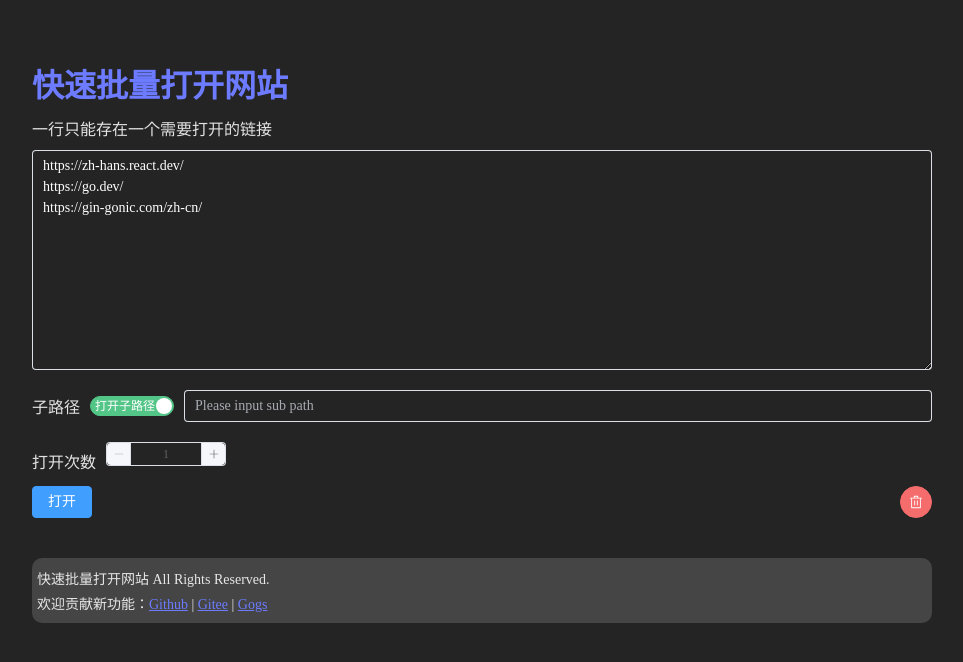
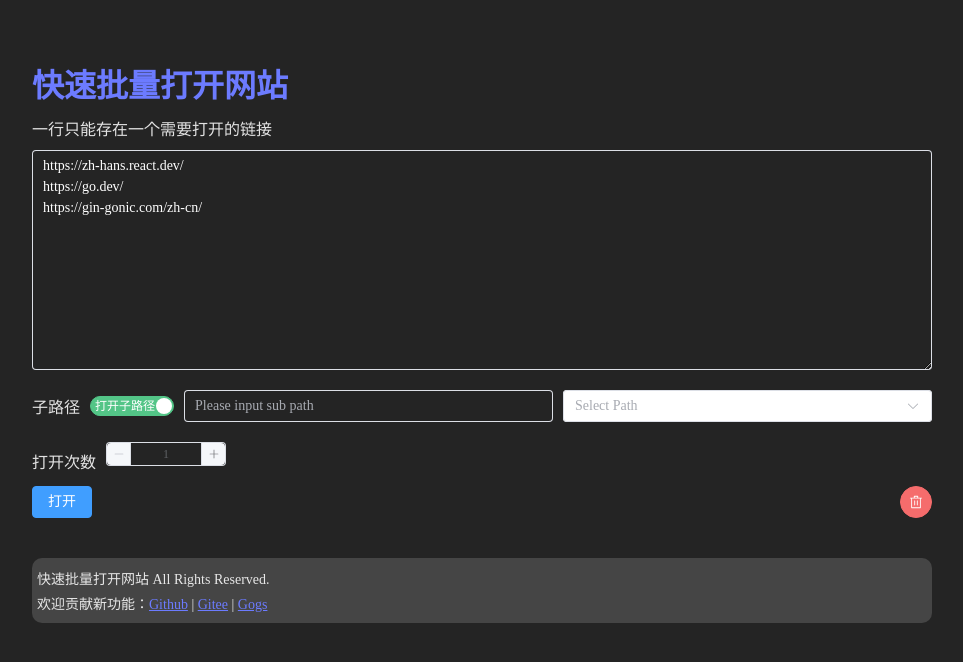
Before and after one commit to gantoho/fast_project, a Vue app: page / in a window 1280 px wide. Both pictures are taken after a click on the element 268 px from the left and 406 px from the top of the page. Shown: the top 662 px of the page, without its empty margins (158-1121 px from the left). Built offline with nearby package versions, Linux system fonts and the light colour scheme; a web font is replaced by a local one.

Commit message:
feat: 添加子路径选择器

```diff
--- a/src/pages/Home.vue
+++ b/src/pages/Home.vue
@@ -21,9 +21,22 @@
             v-if="subPathSwitch"
             v-model="subPath"
             class="sub_path_input"
-            :input-style="{backgroundColor: 'rgba(0,0,0,0)', color: ''}"
+            :input-style="{backgroundColor: 'rgba(0,0,0,0)', color: '#fff000'}"
             placeholder="Please input sub path"
         />
+        <el-select
+            v-model="subPath"
+            placeholder="Select Path"
+            v-if="subPathSwitch"
+        >
+            <el-option
+                v-for="item in options"
+                :key="item.value"
+                :label="item.label"
+                :value="item.value"
+                :disabled="item.disabled"
+            />
+        </el-select>
     </div>
     <i class="num_title">打开次数</i>
     <el-input-number class="num_box" v-model="numData" :min="1" :max="10" size="small" @change="numHandleChange" />
@@ -35,6 +48,7 @@
 
 <script setup>
 import { ref, reactive } from 'vue'
+import { ElMessage } from 'element-plus'
 import { Delete, } from '@element-plus/icons-vue'
 import useDomain from '../hooks/useDomain';
 const metaData = ref(`https://zh-hans.react.dev/
@@ -43,6 +57,20 @@ https://gin-gonic.com/zh-cn/`)
 const data = reactive({
     urlArr: []
 })
+const options = [
+    {
+        label: '后台登录',
+        value: 'puglogin',
+    },
+    {
+        label: '后台',
+        value: 'wp-admin',
+    },
+    {
+        label: '联系我们',
+        value: 'contact-us',
+    },
+]
 const subPathSwitch = ref(false)
 const subPath = ref('')
 const btn = () => {
@@ -87,6 +115,7 @@ const numHandleChange = (value) => {
     }
     .sub_path_input{
         background-color: rgba(0,0,0,0);
+        margin-right: 10px;
     }
 }
 .sub_path_title,
```
